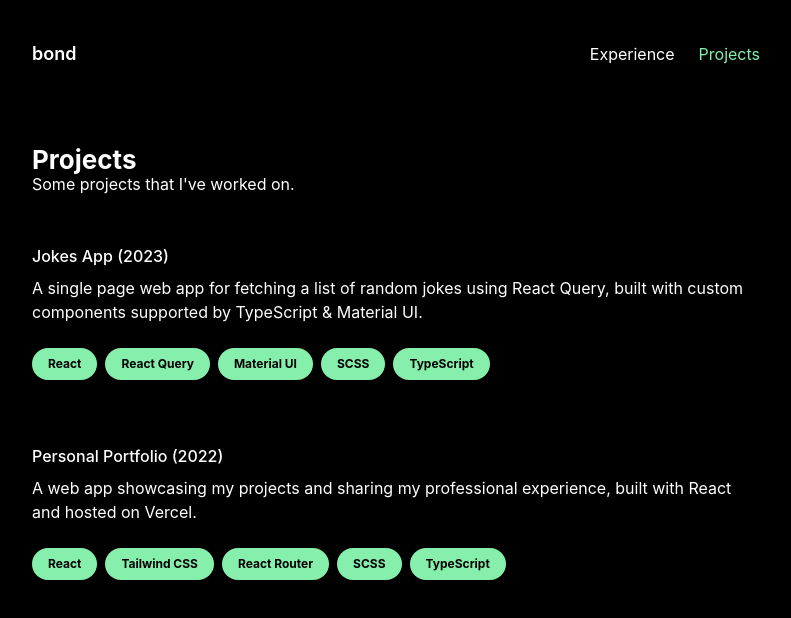
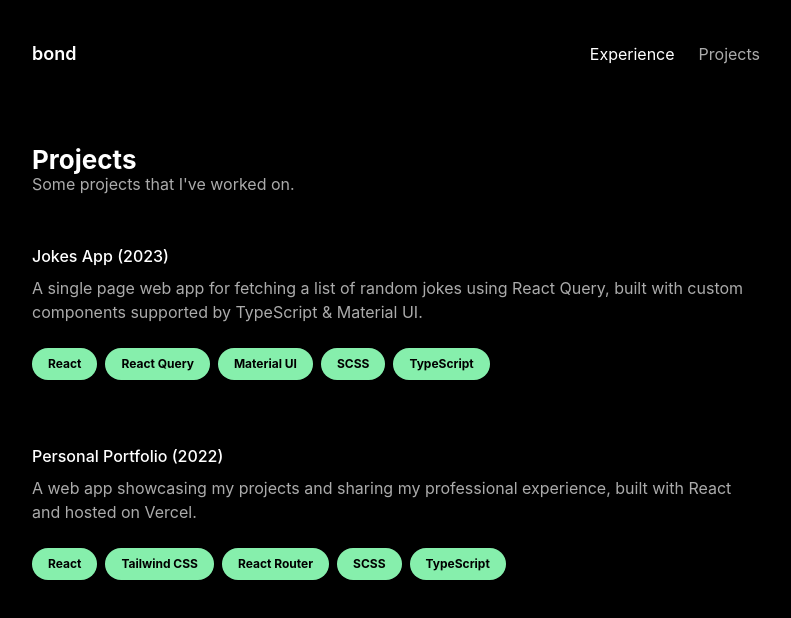
Before and after one commit to trinhbond/personal-portfolio, a React (Create React App) app: page /projects in a window 1280 px wide. Shown: the top 618 px of the page, without its empty margins (244-1035 px from the left). Built offline with nearby package versions, Linux system fonts and the light colour scheme.

Commit message:
Change color theme

```diff
--- a/src/components/Header/Header.tsx
+++ b/src/components/Header/Header.tsx
@@ -39,8 +39,8 @@ const Header = () => {
             <NavLink
               to="/experience"
               className={({ isActive }) =>
-                `select-none hover:text-green-300 ${
-                  isActive && "text-green-300"
+                `select-none hover:text-[#ababab] ${
+                  isActive && "text-[#ababab]"
                 }`
               }
             >
@@ -49,8 +49,8 @@ const Header = () => {
             <NavLink
               to="/projects"
               className={({ isActive }) =>
-                `select-none hover:text-green-300 ${
-                  isActive && "text-green-300"
+                `select-none hover:text-[#ababab] ${
+                  isActive && "text-[#ababab]"
                 }`
               }
             >
--- a/src/pages/Experience.js
+++ b/src/pages/Experience.js
@@ -15,7 +15,7 @@ function Experience() {
         <div className="w-4/5 max-[600px]:w-auto flex flex-col gap-6">
           <div>
             <h2 className="font-bold">Junior Software Engineer</h2>
-            <span>Nui Markets</span>
+            <span className="text-[#ababab]">Nui Markets</span>
           </div>
           <p>
             Assumed multiple responsibilities involving frontend development and
--- a/src/pages/Home.js
+++ b/src/pages/Home.js
@@ -29,26 +29,30 @@ function Home() {
             modern technologies.
           </p>
         </div>
-        <img src={Avatar} className="w-1/3 m-auto rounded-full" alt="Idiot" />
+        <img
+          src={Avatar}
+          className="max-[600px]:w-1/2 w-1/3 m-auto rounded-full"
+          alt="Idiot"
+        />
         <div className="middle flex flex-col gap-2 self-center">
           <ExternalLink
             icon={<Wave />}
             href="mailto:bond.nicktrinh@gmail.com"
-            className="hover:underline hover:text-green-300"
+            className="hover:underline hover:text-[#ababab]"
           >
             Email me
           </ExternalLink>
           <ExternalLink
             icon={<GitHub />}
             href="https://www.github.com/trinhbond"
-            className="hover:underline hover:text-green-300"
+            className="hover:underline hover:text-[#ababab]"
           >
             Check out my repository
           </ExternalLink>
           <ExternalLink
             icon={<LinkedIn />}
             href="https://www.linkedin.com/in/bondnicktrinh/"
-            className="hover:underline hover:text-green-300"
+            className="hover:underline hover:text-[#ababab]"
           >
             Connect with me
           </ExternalLink>
--- a/src/pages/Projects.tsx
+++ b/src/pages/Projects.tsx
@@ -19,7 +19,7 @@ function Projects() {
     <main className="max-w-3xl py-10 px-5 m-auto text-white text-base overflow-x-hidden flex flex-col gap-12">
       <div>
         <h1 className="font-bold text-[26px]">Projects</h1>
-        <p>Some projects that I've worked on.</p>
+        <p className="text-[#ababab]">Some projects that I've worked on.</p>
       </div>
       <div className="flex flex-col gap-16 flex-wrap">
         {projects.map((project, index) => (
@@ -36,11 +36,11 @@ export const ProjectCard = (project: ProjectsProps) => (
       <div>
         <ExternalLink
           href="https://github.com/trinhbond/random-jokes"
-          className="font-medium hover:underline hover:text-green-300 block pb-2"
+          className="font-medium hover:underline block pb-2"
         >
           {project.name} ({project.year})
         </ExternalLink>
-        <p>{project.description}</p>
+        <p className="text-[#ababab]">{project.description}</p>
       </div>
       <div className="flex flex-row gap-2 flex-wrap text-[12px]">
         {project.tech.map((i) => (
```
